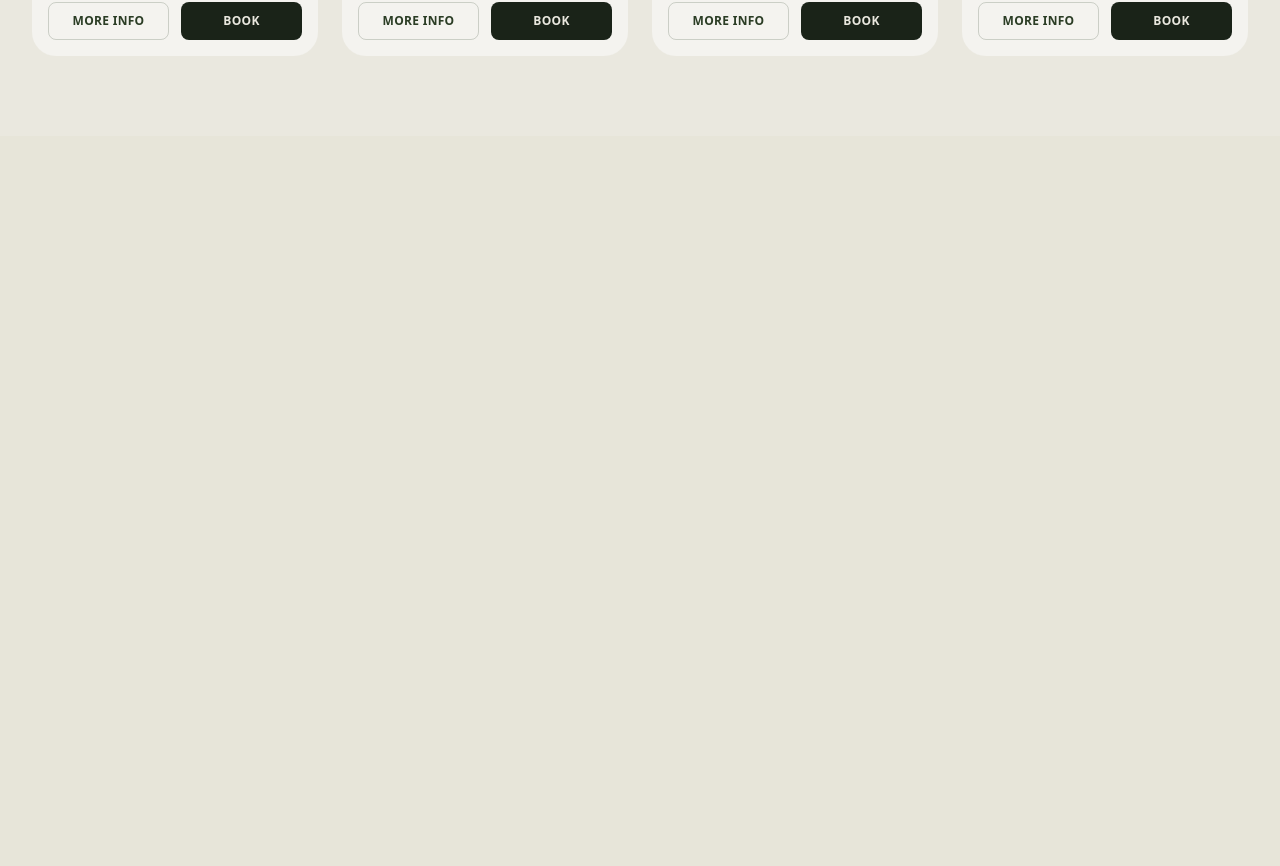
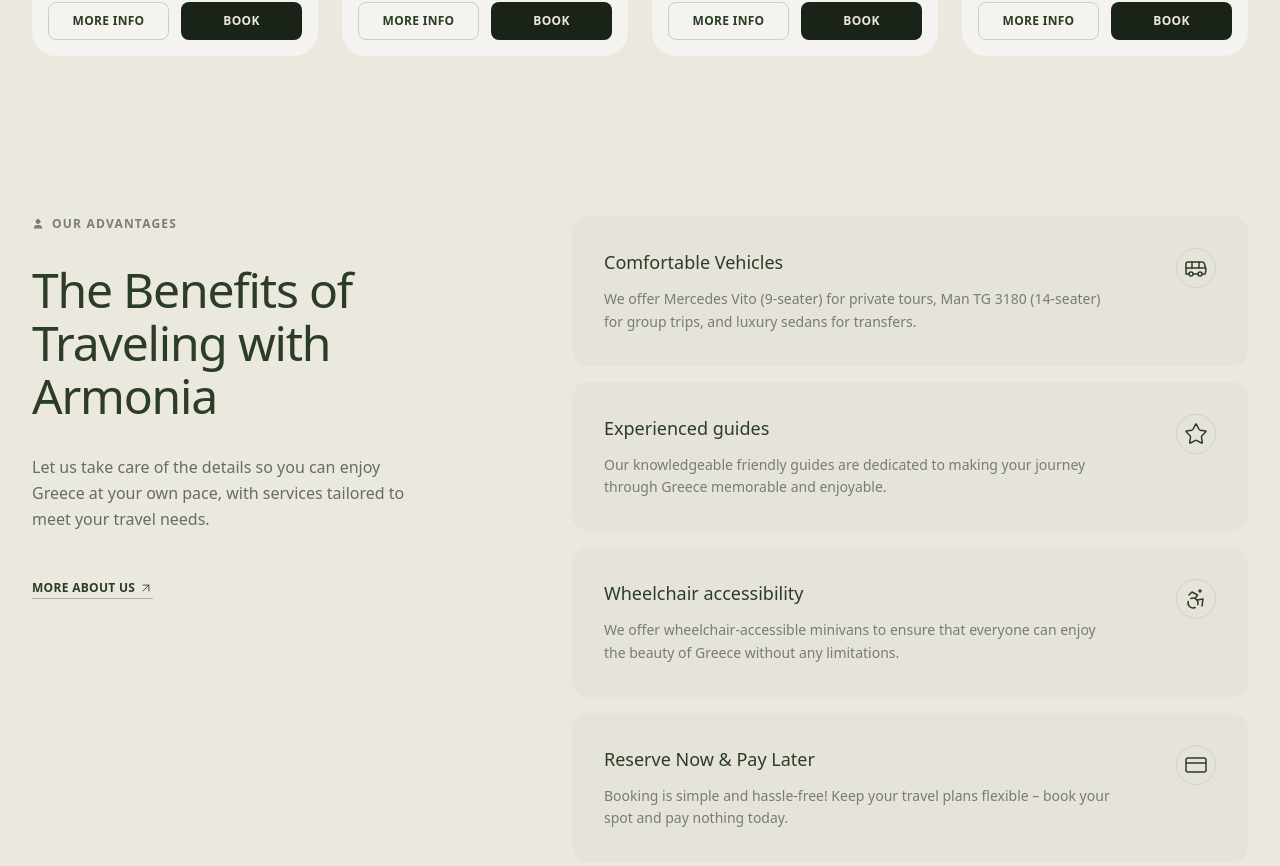
Before and after one commit to akins-dev/travel-agency-website, a Next.js app: page / in a window 1280 px wide. Shown: the part 4153-5019 px from the top of the page. Before the commit the page ends 4289 px from the top, so only its background shows below. Built offline with nearby package versions, Linux system fonts and the light colour scheme.

Commit message:
feat: add BenefitsSection component and integrate it into Home page

```diff
--- a/src/app/page.tsx
+++ b/src/app/page.tsx
@@ -1,4 +1,5 @@
 import AboutSection from "@/components/pages/home/About";
+import BenefitsSection from "@/components/pages/home/Benefits";
 import DestinationsSection from "@/components/pages/home/Destinations";
 import HeroSection from "@/components/pages/home/Hero";
 import MissionSection from "@/components/pages/home/Mission";
@@ -12,6 +13,7 @@ export default function Home() {
       <ServicesSection />
       <MissionSection />
       <DestinationsSection />
+      <BenefitsSection />
     </main>
   );
 }
--- /dev/null
+++ b/src/components/pages/home/Benefits.tsx
@@ -0,0 +1,104 @@
+import {
+  ArrowUpRight,
+  Bus,
+  Star,
+  Accessibility,
+  CreditCard,
+  User,
+} from "lucide-react";
+
+const benefits = [
+  {
+    id: 1,
+    title: "Comfortable Vehicles",
+    description:
+      "We offer Mercedes Vito (9-seater) for private tours, Man TG 3180 (14-seater) for group trips, and luxury sedans for transfers.",
+    icon: <Bus strokeWidth={1.5} className="w-6 h-6" />,
+  },
+  {
+    id: 2,
+    title: "Experienced guides",
+    description:
+      "Our knowledgeable friendly guides are dedicated to making your journey through Greece memorable and enjoyable.",
+    icon: <Star strokeWidth={1.5} className="w-6 h-6" />,
+  },
+  {
+    id: 3,
+    title: "Wheelchair accessibility",
+    description:
+      "We offer wheelchair-accessible minivans to ensure that everyone can enjoy the beauty of Greece without any limitations.",
+    icon: <Accessibility strokeWidth={1.5} className="w-6 h-6" />,
+  },
+  {
+    id: 4,
+    title: "Reserve Now & Pay Later",
+    description:
+      "Booking is simple and hassle-free! Keep your travel plans flexible – book your spot and pay nothing today.",
+    icon: <CreditCard strokeWidth={1.5} className="w-6 h-6" />,
+  },
+];
+
+export default function BenefitsSection() {
+  return (
+    <section className="bg-[#EAE8DF] w-full px-4 md:px-8 py-20 text-[#2B3D25] font-sans">
+      <div className="grid grid-cols-1 lg:grid-cols-12 gap-12 lg:gap-20 w-full max-w-[1800px] mx-auto">
+        {/* --- LEFT COLUMN (Sticky Text) --- */}
+        <div className="lg:col-span-5 flex flex-col justify-start lg:sticky lg:top-32 h-fit space-y-8">
+          {/* Label */}
+          <div className="flex items-center gap-2 opacity-60">
+            <User className="w-3 h-3 fill-current" />
+            <span className="text-xs font-bold uppercase tracking-widest">
+              Our Advantages
+            </span>
+          </div>
+
+          {/* Heading */}
+          <h2 className="text-3xl md:text-5xl leading-[1.1] font-medium tracking-tight">
+            The Benefits of <br />
+            Traveling with Armonia
+          </h2>
+
+          {/* Description */}
+          <p className="text-sm md:text-base leading-relaxed opacity-70 max-w-sm">
+            Let us take care of the details so you can enjoy Greece at your own
+            pace, with services tailored to meet your travel needs.
+          </p>
+
+          {/* Link */}
+          <a
+            href="#"
+            className="group inline-flex items-center gap-1 text-xs font-bold uppercase tracking-wide border-b border-[#2B3D25]/30 pb-0.5 hover:border-[#2B3D25] w-fit transition-colors pt-4"
+          >
+            More About Us
+            <ArrowUpRight
+              strokeWidth={1.5}
+              className="w-3.5 h-3.5 transition-transform group-hover:-translate-y-0.5 group-hover:translate-x-0.5"
+            />
+          </a>
+        </div>
+
+        {/* --- RIGHT COLUMN (Feature List) --- */}
+        <div className="lg:col-span-7 flex flex-col gap-4">
+          {benefits.map((item) => (
+            <div
+              key={item.id}
+              className="bg-[#E5E3DA] rounded-2xl p-8 flex flex-col md:flex-row md:items-start justify-between gap-6 hover:bg-[#dedcd3] transition-colors duration-300"
+            >
+              <div className="space-y-3 max-w-lg">
+                <h3 className="text-lg font-medium">{item.title}</h3>
+                <p className="text-sm leading-relaxed opacity-60">
+                  {item.description}
+                </p>
+              </div>
+
+              {/* Icon Circle */}
+              <div className="w-10 h-10 rounded-full border border-[#2B3D25]/10 flex items-center justify-center shrink-0">
+                {item.icon}
+              </div>
+            </div>
+          ))}
+        </div>
+      </div>
+    </section>
+  );
+}
```
